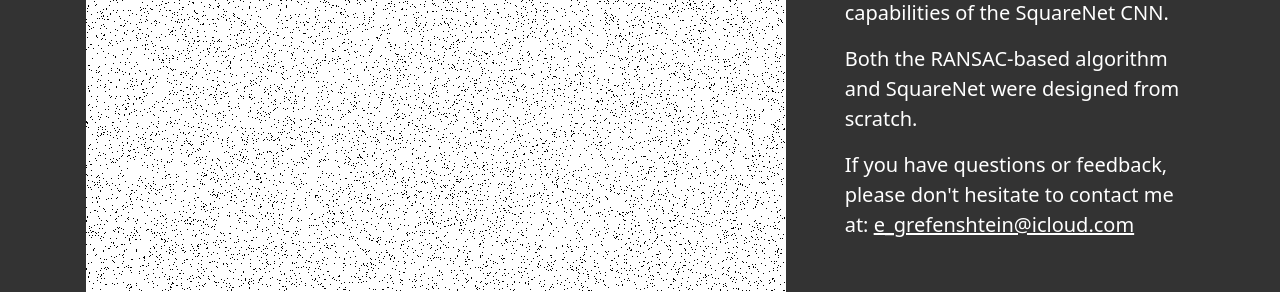
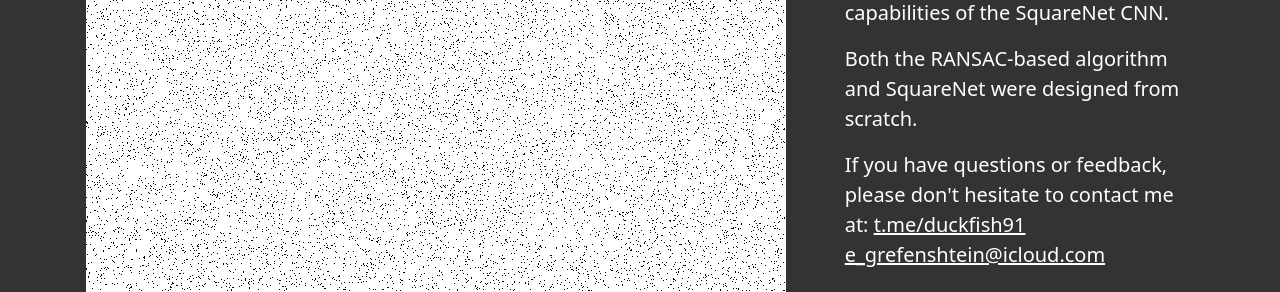
Before and after one commit to duckfish/find_square, a FastAPI app: template templates/index.html in a window 1280 px wide, after a click on "About". Shown: the part 604-896 px from the top of the page. Run offline with FastAPI, Linux system fonts and the light colour scheme; the template is opened without the code that fills it, so the values that code supplies are empty; parts of the project's set-up code (start-up, migrations or seed data) failed here and were passed over; some libraries are stand-ins or nearby versions.

Commit message:
fix: add telegram link

```diff
--- a/templates/index.html
+++ b/templates/index.html
@@ -120,6 +120,7 @@
                                 </p>
                                 <p class="lead text-start">
                                     If you have questions or feedback, please don't hesitate to contact me at:
+                                    <a href="https://t.me/duckfish91">t.me/duckfish91</a>
                                     <a href="mailto:e_grefenshtein@icloud.com">e_grefenshtein@icloud.com</a>
                                 </p>
                             </div>
```
